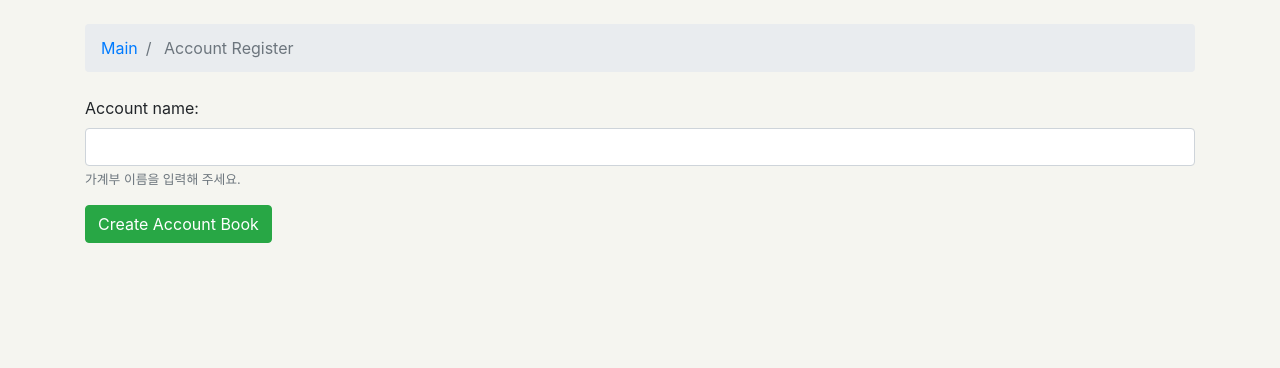
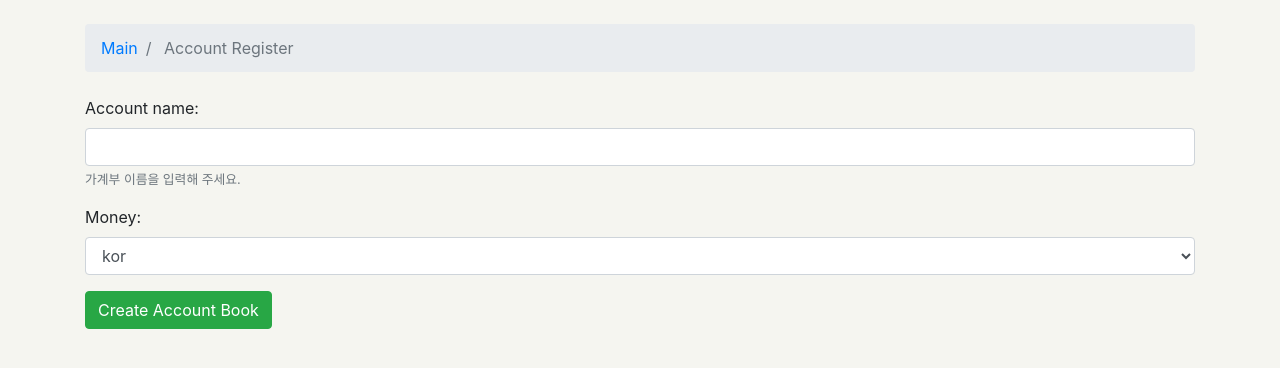
Before and after one commit to semtong/accountBook, a Django app: page /make_account/ in a window 1280 px wide. Shown: the part 56-424 px from the top of the page. Run offline with Django 3.2, Linux system fonts and the light colour scheme; a user stored in the database is signed in; some libraries are stand-ins or nearby versions; some web fonts are replaced.

Commit message:
select box add

```diff
--- a/accountBook/accountBook/urls.py
+++ b/accountBook/accountBook/urls.py
@@ -33,6 +33,8 @@ urlpatterns = [
     path('signup/', account_views.sign_up, name='signup'),
     path('logout/', auth_views.LogoutView.as_view(), name='logout'),
 
+    path('history_main/<int:pk>', views.history_main, name='history_main'),
+
     path('make_account/', views.make_account, name='make_account'),
 
     path('home/', views.main_view, name='home')
--- a/accountBook/accountBookMain/forms.py
+++ b/accountBook/accountBookMain/forms.py
@@ -1,5 +1,10 @@
 from django import forms
 from .models import *
+
+MONEY_COUNTRY = (
+        ('k', "kor"),
+        ('j', "jp")
+    )
 
 
 class MakeAccountForm(forms.ModelForm):
@@ -9,12 +14,11 @@ class MakeAccountForm(forms.ModelForm):
         help_text="가계부 이름을 입력해 주세요."
     )
 
+    money = forms.ChoiceField(choices=MONEY_COUNTRY)
+
     class Meta:
         model = AccountBooksName
-        fields = ['account_name']
-
-
-
+        fields = ['account_name', 'money']
 
 """
      message = forms.CharField(
--- a/accountBook/accountBookMain/models.py
+++ b/accountBook/accountBookMain/models.py
@@ -9,10 +9,16 @@ class AccountBooksName(models.Model):
     """
         가계부 리스트 테이블
     """
+
+    MONEY_COUNTRY = (
+        ('k', "kor"),
+        ('j', "jp")
+    )
+
     account_id = models.AutoField(primary_key=True)
     account_name = models.CharField(max_length=100)
     p_cnt = models.IntegerField(default=0)
-    language = models.CharField(max_length=30)  # 언어설정 칼럼
+    money = models.CharField(max_length=1, choices=MONEY_COUNTRY)  # 언어설정 칼럼
     create_at = models.DateTimeField(auto_now_add=True)
     create_user = models.CharField(max_length=100, null=False)
 
@@ -49,4 +55,4 @@ class UseList(models.Model):
     price = models.IntegerField(null=False)
     user = models.ForeignKey(User, related_name='+', on_delete=models.CASCADE)
     create_at = models.DateTimeField(auto_now_add=True)
-    del_user = models.ForeignKey(User, related_name='+', on_delete=models.CASCADE)
+    del_user = models.CharField(max_length=200)
--- a/accountBook/accountBookMain/views.py
+++ b/accountBook/accountBookMain/views.py
@@ -8,6 +8,18 @@ from .models import *
 from django.utils import timezone
 
 from .forms import *
+
+
+@login_required
+def history_main(request, history_pk):
+
+    history = UseList.objects.filter(pk=history_pk) & \
+              UseList.objects.dates('pub_date', 'month')
+
+    if len(history) == 0:
+        history = False
+
+    return render(request, 'history_main.html', {'history': history})
 
 
 @login_required
@@ -32,7 +44,6 @@ def make_account(request):
         if form.is_valid():
             account = form.save(commit=False)
             account.p_cnt = 1
-            account.language = "kor"
             account.create_at = timezone.now()
             account.create_user = request.user
             account.save()
--- /dev/null
+++ b/accountBook/templates/history_main.html
@@ -0,0 +1 @@
+{% block extends 'base.html' %}
--- a/accountBook/templates/home.html
+++ b/accountBook/templates/home.html
@@ -26,7 +26,8 @@
                  {% for item in list %}
                     <tr>
                         <td>
-                            <a href="#">{{ item.account_id.account_name }}</a>
+                            <a href="{% url 'history_main' item.account_id.pk %}">{{ item.account_id.account_name }}</a>
+
                         </td>
                         <td>{{ item.account_id.p_cnt }}</td>
                         <td>{{ item.account_id.create_user }}</td>
```
Also changed, not shown: accountBook/db.sqlite3.
